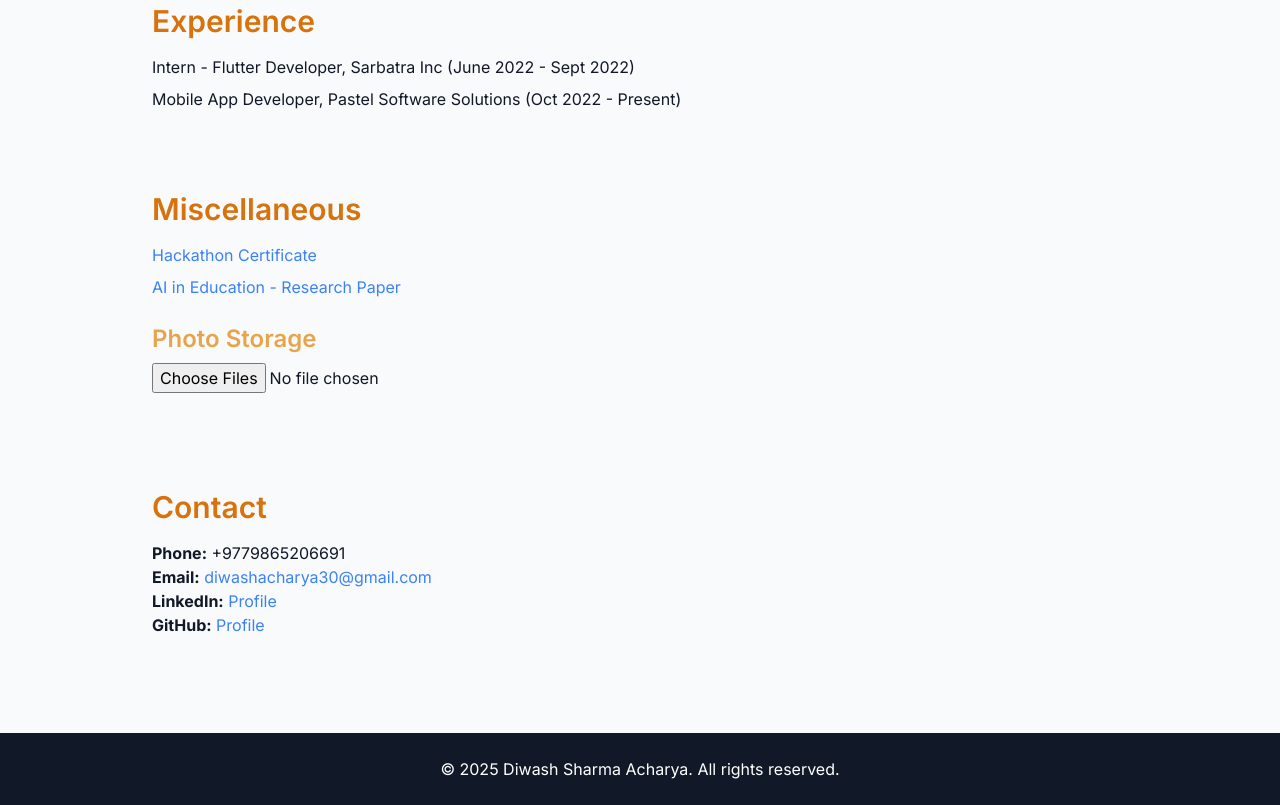
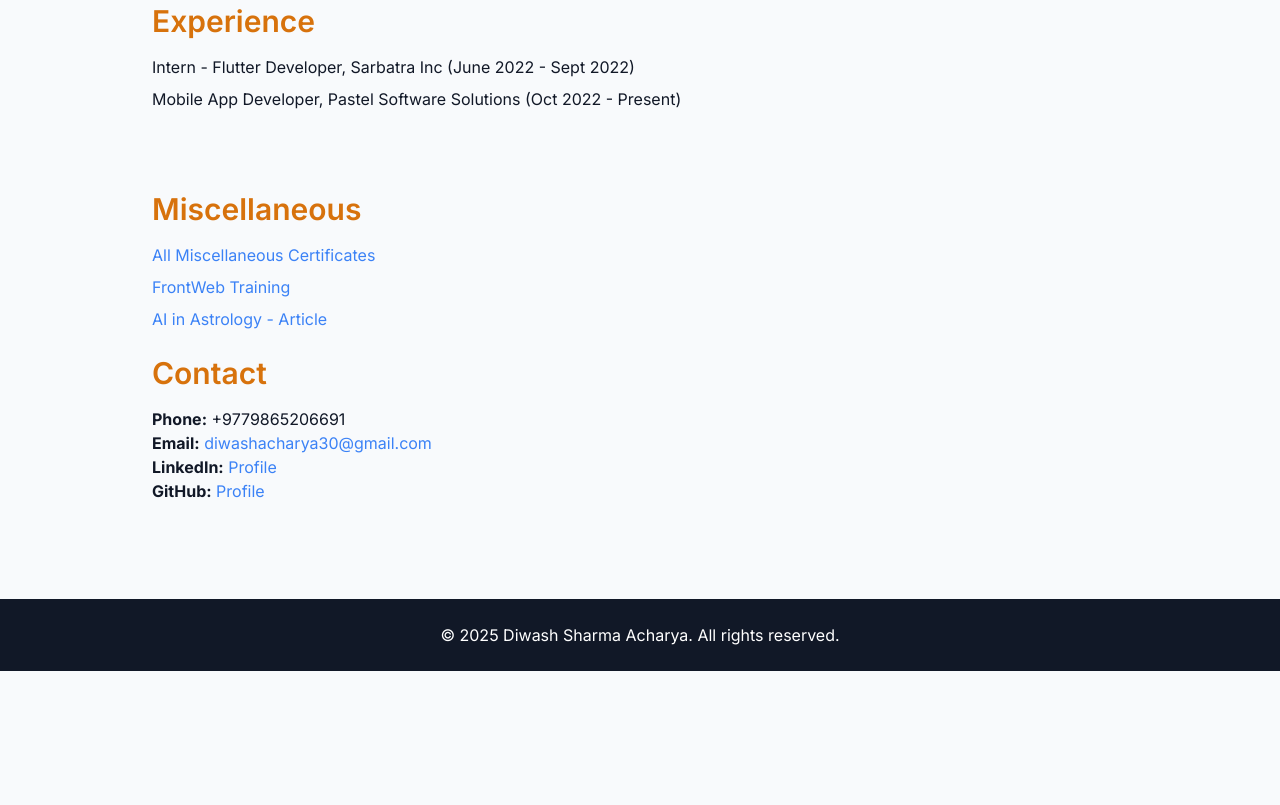
Before and after one commit to Diwashach30/Portfolio, a plain HTML site: page index.html in a window 1280 px wide. Shown: the part 1273-2078 px from the top of the page. After the commit the page ends 1944 px from the top, so only its background shows below. Drawn offline with nearby package versions, Linux system fonts and the light colour scheme.

Commit message:
Update index.html

```diff
--- a/index.html
+++ b/index.html
@@ -95,17 +95,12 @@
       <section id="misc">
         <h2 class="text-3xl font-semibold text-accent mb-4">Miscellaneous</h2>
         <ul class="space-y-2 mb-6">
-          <li><a href="https://drive.google.com/file/d/xyz/view?usp=sharing" class="text-blue-500 hover:underline" target="_blank">Hackathon Certificate</a></li>
-          <li><a href="https://drive.google.com/file/d/abc/view?usp=sharing" class="text-blue-500 hover:underline" target="_blank">AI in Education - Research Paper</a></li>
+          <li><a href="https://drive.google.com/drive/folders/1-0B5XhTuM595Dmj8fq3lQk103_fySn3p " class="text-blue-500 hover:underline" target="_blank">All Miscellaneous Certificates</a></li>
+          <li><a href=" https://drive.google.com/drive/folders/1-9mx7Q1RbmeGqeuBMCjsfJ0fgQ5FzvL3 " class="text-blue-500 hover:underline" target="_blank"> FrontWeb Training</a></li>
+          <li><a href="https://drive.google.com/file/d/abc/view?usp=sharing" class="text-blue-500 hover:underline" target="_blank">AI in Astrology - Article </a></li>
         </ul>
 
-        <!-- 🖼️ Photo Storage -->
-        <div>
-          <h3 class="text-2xl font-semibold text-accentLight mb-2">Photo Storage</h3>
-          <input type="file" id="photoUpload" accept="image/*" multiple class="mb-4" />
-          <div id="photoPreview" class="grid grid-cols-2 md:grid-cols-3 gap-4"></div>
-        </div>
-      </section>
+
 
       <section id="contact">
         <h2 class="text-3xl font-semibold text-accent mb-4">Contact</h2>
```
